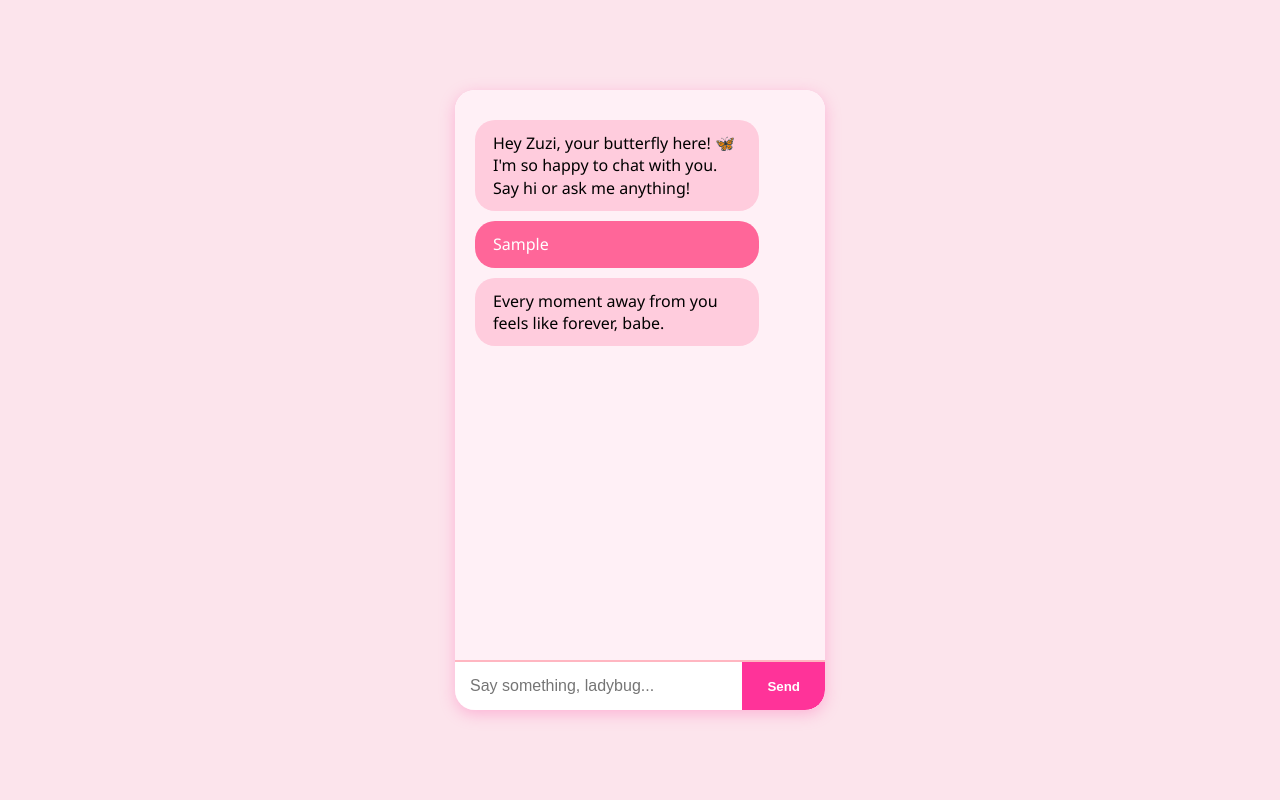
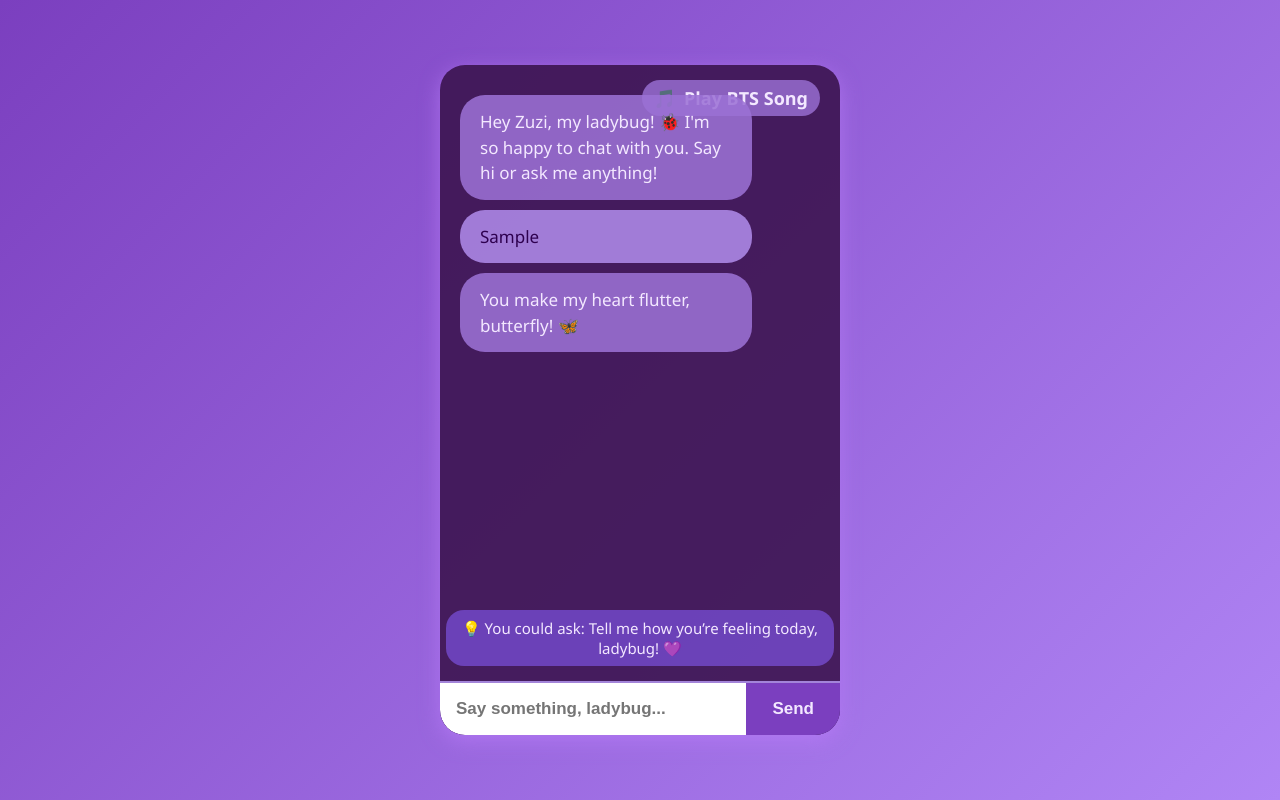
Before and after one commit to aamirkhan216/zuzi-chatbot, a plain HTML site: page index.html in a window 1280 px wide. Both pictures are taken after typing "Sample" into the empty fields and a click on the button "Send". Drawn offline with Linux system fonts and the light colour scheme.

Commit message:
Add files via upload

```diff
--- a/index.html
+++ b/index.html
@@ -7,87 +7,128 @@
 <style>
   body {
     font-family: 'Segoe UI', Tahoma, Geneva, Verdana, sans-serif;
-    background: #fce4ec;
+    background: linear-gradient(135deg, #7b3fbf 0%, #b085f5 100%);
     margin: 0; padding: 0;
     display: flex; justify-content: center; align-items: center;
     height: 100vh;
+    color: #f3e8ff;
   }
   #chat-container {
-    background: white;
-    width: 370px;
-    height: 620px;
-    border-radius: 20px;
-    box-shadow: 0 4px 15px rgba(255, 105, 180, 0.4);
+    background: rgba(60, 20, 80, 0.9);
+    width: 400px;
+    height: 670px;
+    border-radius: 25px;
+    box-shadow: 0 6px 20px rgba(183, 123, 246, 0.7);
     display: flex;
     flex-direction: column;
     overflow: hidden;
+    position: relative;
   }
   #chatbox {
     flex: 1;
     padding: 20px;
     overflow-y: auto;
-    font-size: 16px;
-    background: #fff0f6;
+    font-size: 17px;
+    line-height: 1.5;
   }
   .message {
     margin: 10px 0;
-    max-width: 75%;
-    padding: 12px 18px;
-    border-radius: 20px;
-    line-height: 1.4;
+    max-width: 70%;
+    padding: 14px 20px;
+    border-radius: 25px;
+    line-height: 1.5;
+    word-wrap: break-word;
+    white-space: pre-line;
   }
   .bot-message {
-    background: #ffccdd;
+    background: #9c72d6dd;
     align-self: flex-start;
     position: relative;
   }
   .user-message {
-    background: #ff6699;
-    color: white;
+    background: #b08bebdd;
     align-self: flex-end;
+    color: #2e004f;
   }
   #input-area {
     display: flex;
-    border-top: 2px solid #ffb6c1;
-    background: #ffe6f0;
+    border-top: 2px solid #a384d9;
+    background: rgba(107, 61, 172, 0.7);
   }
   #userInput {
     flex: 1;
-    padding: 15px;
+    padding: 16px;
     border: none;
-    font-size: 16px;
-    border-radius: 0 0 0 20px;
+    font-size: 17px;
+    border-radius: 0 0 0 25px;
     outline: none;
+    color: #2e004f;
+    font-weight: 600;
   }
   #sendBtn {
-    background: #ff3399;
+    background: #7b3fbf;
     border: none;
-    color: white;
+    color: #f3e8ff;
     font-weight: bold;
-    padding: 0 25px;
+    padding: 0 26px;
     cursor: pointer;
-    border-radius: 0 0 20px 0;
+    border-radius: 0 0 25px 0;
+    font-size: 17px;
+    transition: background 0.3s ease;
   }
   #sendBtn:hover {
-    background: #e60073;
+    background: #6c369e;
   }
   img.gif {
-    max-width: 150px;
+    max-width: 160px;
     border-radius: 15px;
-    margin-top: 8px;
+    margin-top: 10px;
     display: block;
+  }
+  #music-controls {
+    position: absolute;
+    top: 15px;
+    right: 20px;
+    background: #9c72d6cc;
+    border-radius: 20px;
+    padding: 6px 12px;
+    cursor: pointer;
+    font-weight: 600;
+    user-select: none;
+    display: flex;
+    align-items: center;
+    gap: 8px;
+  }
+  #music-controls span {
+    font-size: 18px;
+  }
+  #suggestions {
+    background: #7a4fd9bb;
+    padding: 8px 14px;
+    border-radius: 18px;
+    font-size: 15px;
+    margin: 10px auto 15px;
+    max-width: 360px;
+    text-align: center;
+    user-select: none;
   }
 </style>
 </head>
 <body>
 
 <div id="chat-container">
+  <div id="music-controls" title="Play/Pause BTS Song" aria-label="Music Controls" tabindex="0" role="button">
+    <span id="music-icon">🎵</span> <span id="music-text">Play BTS Song</span>
+  </div>
   <div id="chatbox"></div>
+  <div id="suggestions" aria-live="polite"></div>
   <div id="input-area">
     <input type="text" id="userInput" placeholder="Say something, ladybug..." autocomplete="off" />
-    <button id="sendBtn">Send</button>
+    <button id="sendBtn" aria-label="Send message button">Send</button>
   </div>
 </div>
+
+<audio id="btsAudio" loop preload="auto" src="https://cdn.pixabay.com/download/audio/2021/08/04/audio_3d14683236.mp3?filename=romantic-love-song-11334.mp3"></audio>
 
 <audio id="hugSound" src="https://actions.google.com/sounds/v1/human_voices/hug.ogg" preload="auto"></audio>
 <audio id="loveSound" src="https://actions.google.com/sounds/v1/heart/heartbeat.ogg" preload="auto"></audio>
@@ -96,9 +137,15 @@
   const chatbox = document.getElementById('chatbox');
   const input = document.getElementById('userInput');
   const sendBtn = document.getElementById('sendBtn');
+  const btsAudio = document.getElementById('btsAudio');
   const hugSound = document.getElementById('hugSound');
   const loveSound = document.getElementById('loveSound');
+  const musicControls = document.getElementById('music-controls');
+  const musicIcon = document.getElementById('music-icon');
+  const musicText = document.getElementById('music-text');
+  const suggestions = document.getElementById('suggestions');
 
+  // Memory and conversation state
   const memory = {
     favoriteColor: 'purple',
     favoriteAnimal: 'cat',
@@ -109,44 +156,11 @@
     favoriteFeatures: ['eyes', 'lips', 'nose'],
   };
 
-  // Helper: typing effect for bot message
-  function typeMessage(message, fromUser = false, callback = null) {
-    let i = 0;
-    const className = fromUser ? 'user-message' : 'bot-message';
-    const msgElem = document.createElement('p');
-    msgElem.className = className + ' message';
-    chatbox.appendChild(msgElem);
-    chatbox.scrollTop = chatbox.scrollHeight;
+  let quizActive = false;
+  let quizAsked = null;
+  let userMessageCount = 0;
 
-    function type() {
-      if (i < message.length) {
-        msgElem.textContent += message.charAt(i);
-        i++;
-        setTimeout(type, 35);
-        chatbox.scrollTop = chatbox.scrollHeight;
-      } else if (callback) {
-        callback();
-      }
-    }
-    type();
-  }
-
-  // Insert gif in chat
-  function addGif(src) {
-    const img = document.createElement('img');
-    img.src = src;
-    img.className = 'gif';
-    chatbox.appendChild(img);
-    chatbox.scrollTop = chatbox.scrollHeight;
-  }
-
-  // Play audio helper
-  function playSound(sound) {
-    sound.currentTime = 0;
-    sound.play();
-  }
-
-  // Quiz questions
+  // List of quiz questions
   const quizzes = [
     {
       question: "What’s my favorite hair color on you, butterfly? 😉",
@@ -171,17 +185,15 @@
     }
   ];
 
-  // Send quiz question
-  function sendQuiz() {
-    const quiz = quizzes[Math.floor(Math.random() * quizzes.length)];
-    typeMessage(quiz.question, false, () => {
-      quizAsked = quiz;
-      quizActive = true;
-    });
-  }
-
-  let quizActive = false;
-  let quizAsked = null;
+  // Suggestions for her to ask
+  const askSuggestions = [
+    "Try asking me how my day was! 😊",
+    "You can say 'hug' for a virtual squeeze 🤗",
+    "Ask me for a joke to lighten the mood! 😄",
+    "Want a quiz? Just type 'quiz' or 'game' 🎲",
+    "Tell me how you’re feeling today, ladybug! 💜",
+    "Say 'kiss' and I'll send some love! 😘"
+  ];
 
   // Random sweet surprises
   const surprises = [
@@ -199,8 +211,72 @@
     },
   ];
 
-  // Randomly show surprises after every 4 messages approx
-  let userMessageCount = 0;
+  // Helper: typing effect for bot message
+  function typeMessage(message, fromUser = false, callback = null) {
+    let i = 0;
+    const className = fromUser ? 'user-message' : 'bot-message';
+    const msgElem = document.createElement('p');
+    msgElem.className = className + ' message';
+    chatbox.appendChild(msgElem);
+    chatbox.scrollTop = chatbox.scrollHeight;
+
+    function type() {
+      if (i < message.length) {
+        msgElem.textContent += message.charAt(i);
+        i++;
+        setTimeout(type, 25);
+        chatbox.scrollTop = chatbox.scrollHeight;
+      } else if (callback) {
+        callback();
+      }
+    }
+    type();
+  }
+
+  // Insert gif in chat
+  function addGif(src) {
+    const img = document.createElement('img');
+    img.src = src;
+    img.className = 'gif';
+    chatbox.appendChild(img);
+    chatbox.scrollTop = chatbox.scrollHeight;
+  }
+
+  // Play audio helper
+  function playSound(sound) {
+    sound.currentTime = 0;
+    sound.play();
+  }
+
+  // Pick random from array helper
+  function randomFrom(arr) {
+    return arr[Math.floor(Math.random() * arr.length)];
+  }
+
+  // Bot asks her questions to keep chat flowing
+  function botAskQuestion() {
+    const questions = [
+      "How was your day, my love? 💜",
+      "What’s something fun you did recently, ladybug? 🐞",
+      "How are you feeling right now? 😊",
+      "Do you remember our first meeting? It still makes me smile. 🦋",
+      "Have you listened to BTS lately? What's your favorite song? 🎶",
+      "What’s your favorite thing Rosie did today? 🐱",
+      "If you could pick any place for our next date, where would it be? ❤️",
+      "What’s one thing you love about yourself today? 🌟"
+    ];
+    const q = randomFrom(questions);
+    typeMessage(q);
+  }
+
+  // Send quiz question
+  function sendQuiz() {
+    const quiz = quizzes[Math.floor(Math.random() * quizzes.length)];
+    typeMessage(quiz.question, false, () => {
+      quizAsked = quiz;
+      quizActive = true;
+    });
+  }
 
   // Bot response logic
   function getBotResponse(text) {
@@ -215,14 +291,53 @@
       }
     }
 
+    // Sweet, flirty, romantic replies to general questions & keywords
     if(t.includes("miss")) {
-      return "I miss you more than all the stars, my love. 🌟💖";
+      return randomFrom([
+        "I miss you more than all the stars, my love. 🌟💖",
+        "Counting the moments until I see you again, babe. 💜",
+        "Every second without you feels like forever, ladybug. 🐞"
+      ]);
     }
     if(t.includes("love")) {
-      return "I love you to the moon and back, babe! 🌙❤️";
+      return randomFrom([
+        "I love you to the moon and back, babe! 🌙❤️",
+        "My heart beats only for you, Zuzi. 💓",
+        "You’re my forever and always, butterfly. 🦋"
+      ]);
     }
     if(t.includes("hello") || t.includes("hi")) {
-      return "Hey babe! How’s my gorgeous ladybug today? 🐞";
+      return randomFrom([
+        "Hey Zuzi, my ladybug! How are you feeling today? 🐞",
+        "Hello my love! Can’t wait to chat with you. 💜",
+        "Hi babe! You brighten my day every time. ☀️"
+      ]);
+    }
+    if(t.includes("how are you")) {
+      return randomFrom([
+        "I’ll be better when I see you, my love. 💜",
+        "Thinking of you always makes me smile. 😊",
+        "Missing you is hard, but loving you is easy. ❤️"
+      ]);
+    }
+    if(t.includes("how was your day")) {
+      return randomFrom([
+        "My day was better just thinking about you, ladybug. 🐞",
+        "Can’t wait to hear about your day, babe! Tell me everything. 💜",
+        "My favorite part of the day is chatting with you! 😊"
+      ]);
+    }
+    if(t.includes("how are you feeling")) {
+      return randomFrom([
+        "Feeling a bit lonely without you, but your love keeps me strong. 💪❤️",
+        "Missing your hugs, but your love warms my heart. 🤗",
+        "I’m good as long as you’re happy, butterfly. 🦋"
+      ]);
+    }
+    if(t.includes("kiss")) {
+      const kisses = ["😘","😚","😗","💋","😍"];
+      const kissEmoji = randomFrom(kisses);
+      return `Sending you a sweet kiss ${kissEmoji}, my love!`;
     }
     if(t.includes("hug")) {
       playSound(hugSound);
@@ -261,15 +376,34 @@
       return "6'9\" and still taller in my heart! You’re my giant love. 💖";
     }
 
-    // Random fallback replies with nickname
-    const randomReplies = [
+    // If she says thanks or thank you
+    if(t.includes("thank")) {
+      return "Anything for you, my love! 😘";
+    }
+
+    // If she says bye or see you
+    if(t.includes("bye") || t.includes("see you")) {
+      return "I can't wait to see you again soon! 💖 Bye for now!";
+    }
+
+    // If none matches, fallback with question and suggestion
+    const fallbackReplies = [
       "You make my heart flutter, butterfly! 🦋",
       "I’m thinking of you, my lovely ladybug 🐞",
       "You + Me = Forever, Zuzi ❤️",
       "Every moment away from you feels like forever, babe.",
       "Tell me more, my love! I’m all ears. 👂"
     ];
-    return randomReplies[Math.floor(Math.random() * randomReplies.length)];
+    // Also add a question from bot to keep chat going
+    setTimeout(botAskQuestion, 2200);
+    updateSuggestions();
+    return randomFrom(fallbackReplies);
+  }
+
+  // Update suggestion box with random prompt
+  function updateSuggestions() {
+    const s = randomFrom(askSuggestions);
+    suggestions.textContent = "💡 You could ask: " + s;
   }
 
   function addMessage(text, fromUser = false) {
@@ -294,7 +428,7 @@
       // After every 4 messages from user, send a random surprise
       if(userMessageCount % 4 === 0) {
         setTimeout(() => {
-          const surprise = surprises[Math.floor(Math.random() * surprises.length)];
+          const surprise = randomFrom(surprises);
           surprise();
         }, 1800);
       }
@@ -308,9 +442,28 @@
     }
   });
 
-  // Greet on page load
+  // Music play/pause toggle
+  musicControls.addEventListener('click', () => {
+    if(btsAudio.paused) {
+      btsAudio.play();
+      musicIcon.textContent = "🔊";
+      musicText.textContent = "Pause BTS Song";
+    } else {
+      btsAudio.pause();
+      musicIcon.textContent = "🎵";
+      musicText.textContent = "Play BTS Song";
+    }
+  });
+  musicControls.addEventListener('keypress', (e) => {
+    if(e.key === "Enter" || e.key === " ") {
+      musicControls.click();
+    }
+  });
+
+  // Initial greeting on page load
   window.onload = () => {
-    typeMessage("Hey Zuzi, your butterfly here! 🦋 I'm so happy to chat with you. Say hi or ask me anything!");
+    typeMessage("Hey Zuzi, my ladybug! 🐞 I'm so happy to chat with you. Say hi or ask me anything!");
+    updateSuggestions();
   };
 </script>
 
```
